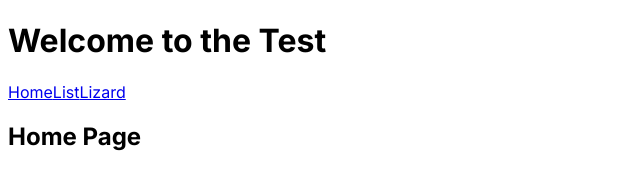
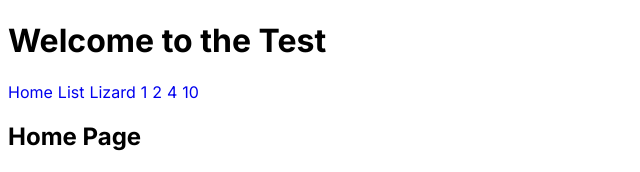
Before and after one commit to martingardner/nextjs-14-test, a Next.js app in the folder next14-test/: page / in a window 1280 px wide. Shown: the top 172 px of the page, without its empty margins (0-640 px from the left). Built offline with nearby package versions, Linux system fonts and the light colour scheme.

Commit message:
small update to dynamic id folder to test out links

```diff
--- a/next14-test/app/[id]/page.js
+++ b/next14-test/app/[id]/page.js
@@ -1,5 +1,5 @@
 export default function Page( { params }) {
-        console.log('params', params);
+
     return (
         <section>
             <h2>{params.id} Page</h2>
--- a/next14-test/app/global.module.scss
+++ b/next14-test/app/global.module.scss
@@ -3,3 +3,14 @@ $primary-color: #0000FF;
 :export {
     primaryColor: $primary-color;
 }
+
+
+.layoutNavigation {
+    a {
+        margin-right: 5px;
+        text-decoration: none;
+    }
+    a:visited {
+        color: #ff0000;
+    }
+}
--- a/next14-test/app/layout.js
+++ b/next14-test/app/layout.js
@@ -1,5 +1,6 @@
 import { Inter } from 'next/font/google'
 import Link from 'next/link';
+import global from './global.module.scss';
 
 
 const inter = Inter({ subsets: ['latin'] })
@@ -10,14 +11,22 @@ export const metadata = {
 }
 
 export default function RootLayout({ children }) {
+
+  const ids = [1,2,4,10];
+
+  const idList = ids.map( (i, index) => {
+    return <Link key={`${index}-${i}`} href={`/${i}`}>{i}</Link>
+  });
+
   return (
     <html lang="en">
       <body className={inter.className}>
         <h1>Welcome to the Test</h1>
-        <nav>
+        <nav className={global.layoutNavigation}>
           <Link href="/">Home</Link>
           <Link href="/list">List</Link>
           <Link href="/lizard">Lizard</Link>
+          { idList }
         </nav>
         <main>
           {children}
```
